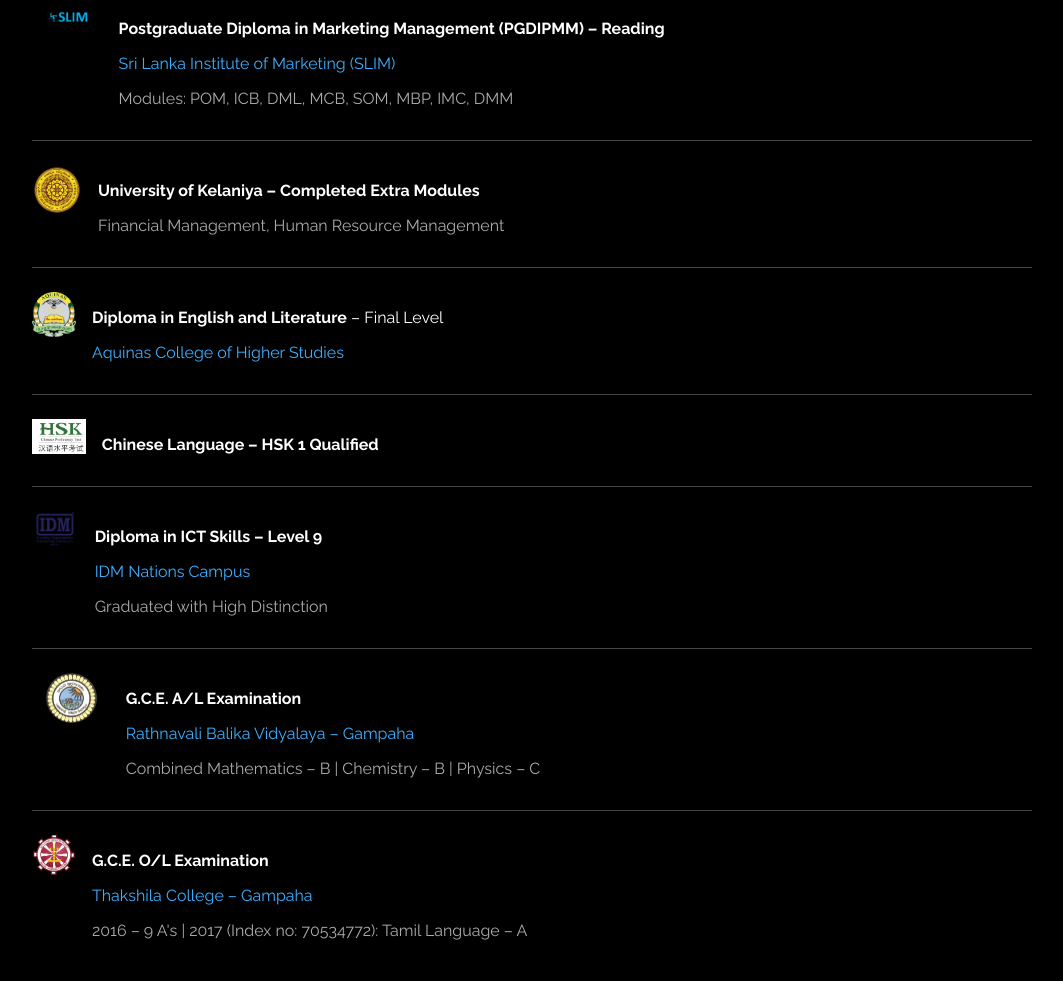
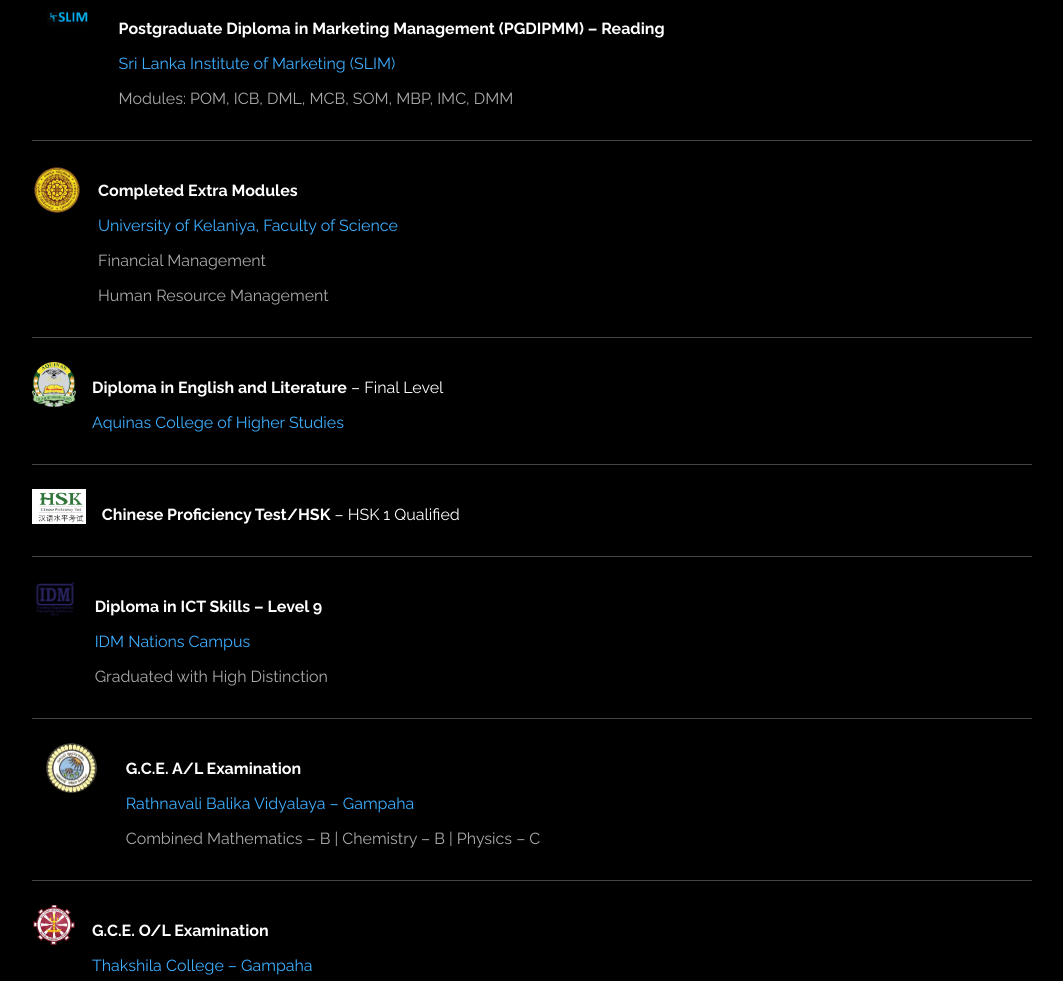
Before and after one commit to Nim2001/nimasha-jayakody.github.io, a plain HTML site: page index.html in a window 1280 px wide. Shown: the part 1161-2142 px from the top of the page, without its empty margins (108-1171 px from the left). Drawn offline with Linux system fonts and the light colour scheme.

Commit message:
linked all

```diff
--- a/index.html
+++ b/index.html
@@ -169,8 +169,10 @@
       <div style="display: flex; gap: 1rem; align-items: flex-start; border-bottom: 1px solid #444; padding-bottom: 1rem;">
         <img src="logos/kln.png" alt="University of Kelaniya" style="height: 50px; flex-shrink: 0;">
         <div>
-          <p><strong>University of Kelaniya – Completed Extra Modules</strong></p>
-          <p style="color: #aaa;">Financial Management, Human Resource Management</p>
+          <p><strong>Completed Extra Modules</strong></p>
+          <p><a href="https://www.kln.ac.lk" target="_blank" style="color: #3dafff; text-decoration: none;">University of Kelaniya, Faculty of Science</a></p>
+          <p style="color: #aaa;">Financial Management</p>
+          <p style="color: #aaa;">Human Resource Management</p>
         </div>
       </div>
 
@@ -183,11 +185,11 @@
       </div>
 
       <div style="display: flex; gap: 1rem; align-items: flex-start; border-bottom: 1px solid #444; padding-bottom: 1rem;">
-    <img src="logos/hsk.jpg" alt="HSK" style="height: 35px; flex-shrink: 0;">
-    <div>
-      <p><strong>Chinese Language – HSK 1 Qualified</strong></p>
-    </div>
-  </div>
+        <img src="logos/hsk.jpg" alt="HSK" style="height: 35px; flex-shrink: 0;">
+        <div>
+          <p><strong><a href="https://www.chinesetest.cn/HSK" target="_blank" style="color: white; text-decoration: none;">Chinese Proficiency Test/HSK</a></strong> – HSK 1 Qualified</p>
+        </div>
+      </div>
 
       <div style="display: flex; gap: 1rem; align-items: flex-start; border-bottom: 1px solid #444; padding-bottom: 1rem;">
         <img src="logos/idm.png" alt="IDM" style="height: 35px; flex-shrink: 0;">
```
